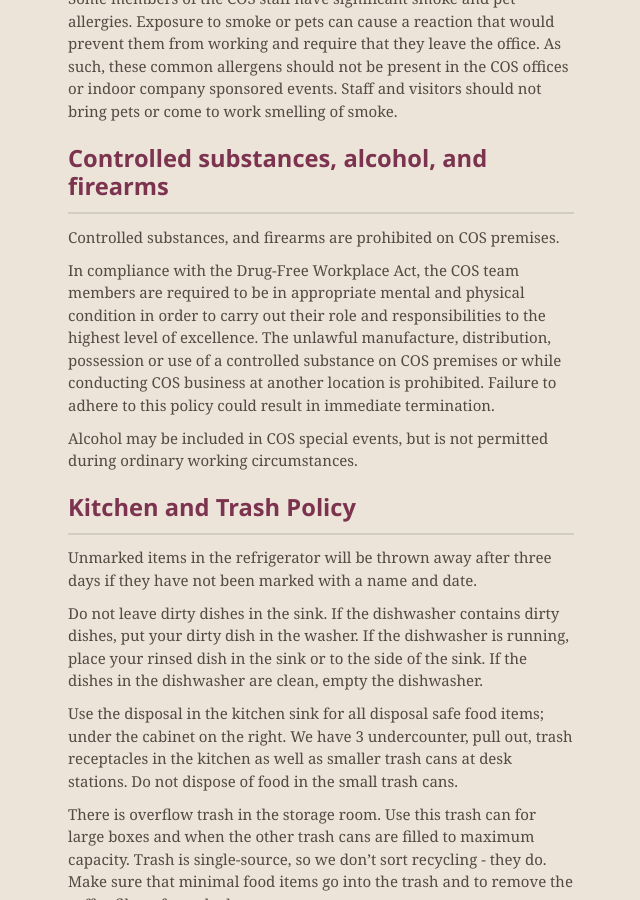
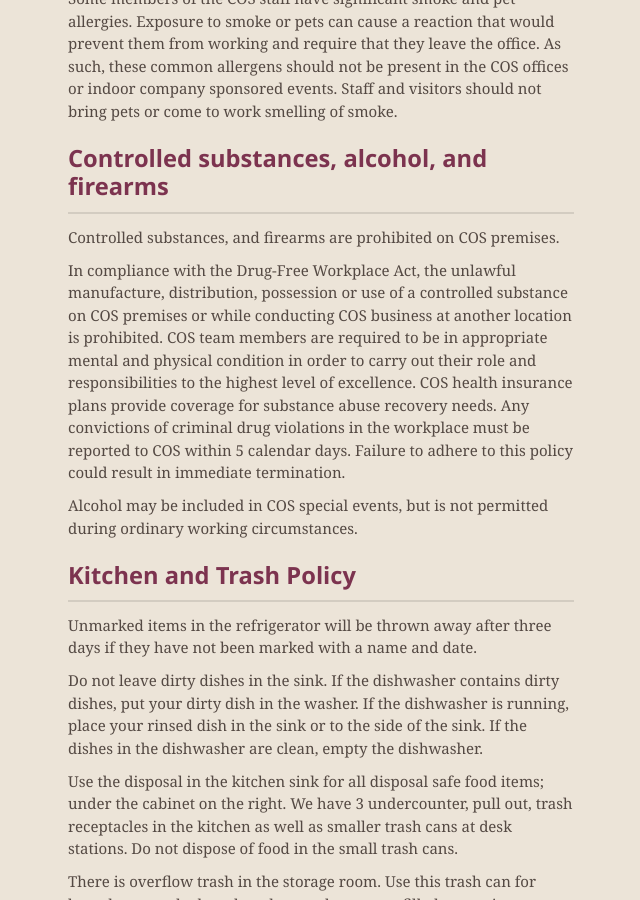
Before and after one commit to CenterForOpenScience/Policies-and-Procedures, a Jekyll site: the page built from index.md, in a window 1280 px wide and 900 px high, scrolled down 12578 px. Shown: the whole window, without its empty margins (319-959 px from the left). Built offline with Jekyll 4.4.1, drawn with Linux system fonts in a browser that asks for light colours; nearby versions of some CDN libraries; our own code applies the rules of GitHub Pages for plain Markdown files.

Commit message:
Update drug policy

```diff
--- a/index.md
+++ b/index.md
@@ -286,7 +286,7 @@
 
 Controlled substances, and firearms are prohibited on COS premises.
 
-In compliance with the Drug-Free Workplace Act, the COS team members are required to be in appropriate mental and physical condition in order to carry out their role and responsibilities to the highest level of excellence. The unlawful manufacture, distribution, possession or use of a controlled substance on COS premises or while conducting COS business at another location is prohibited.  Failure to adhere to this policy could result in immediate termination.
+In compliance with the Drug-Free Workplace Act, the unlawful manufacture, distribution, possession or use of a controlled substance on COS premises or while conducting COS business at another location is prohibited.  COS team members are required to be in appropriate mental and physical condition in order to carry out their role and responsibilities to the highest level of excellence. COS health insurance plans provide coverage for substance abuse recovery needs. Any convictions of criminal drug violations in the workplace must be reported to COS within 5 calendar days. Failure to adhere to this policy could result in immediate termination.
 
 Alcohol may be included in COS special events, but is not permitted during ordinary working circumstances.
 
```
